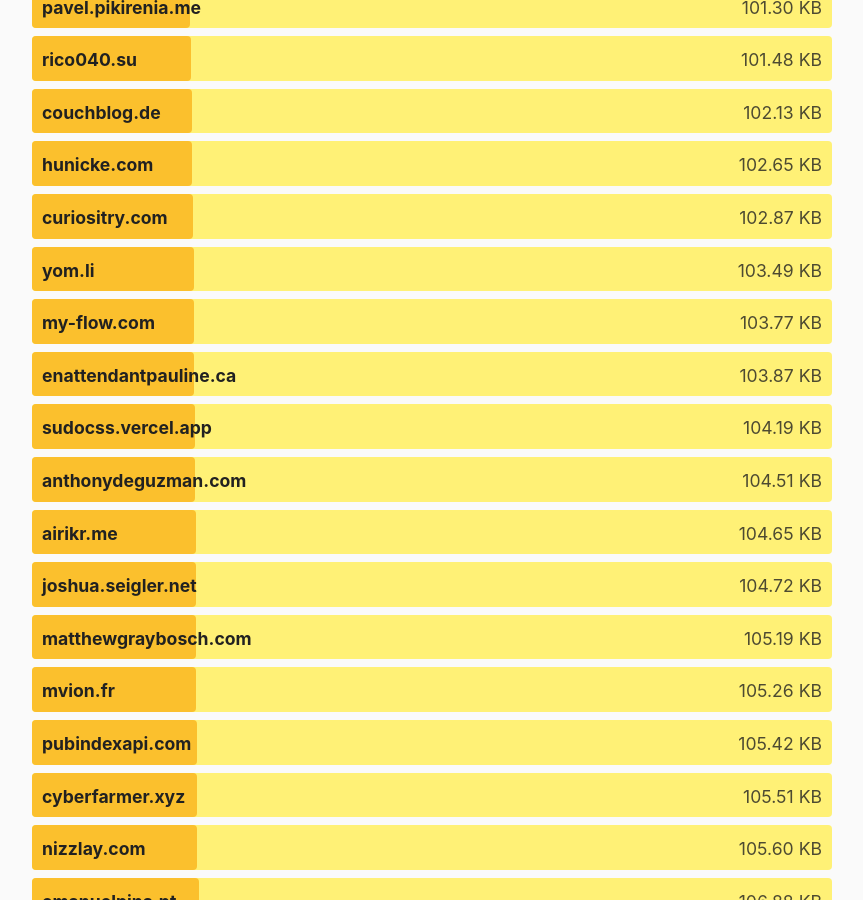
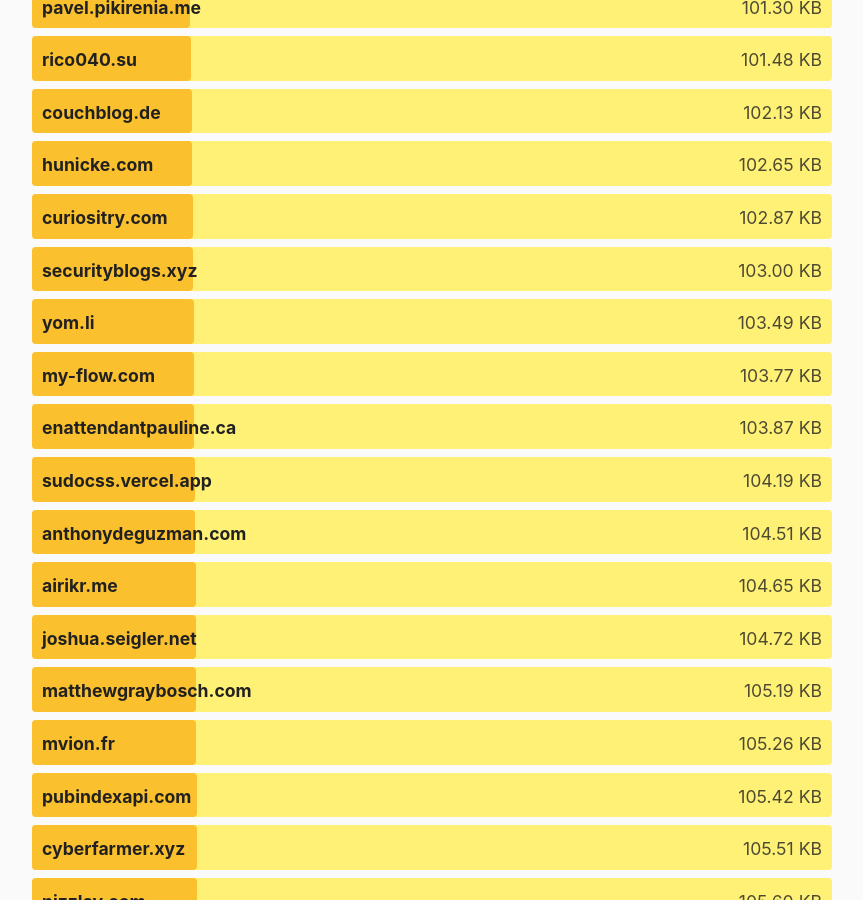
Before and after one commit to kevquirk/512kb.club, a Jekyll site: the page built from index.md, in a window 1280 px wide and 900 px high, scrolled down 25418 px. Shown: the whole window, without its empty margins (208-1071 px from the left). Built offline with Jekyll 4.4.1, drawn with Linux system fonts in a browser that asks for light colours.

Commit message:
Add securityblogs.xyz

```diff
--- a/_data/sites.yml
+++ b/_data/sites.yml
@@ -3403,6 +3403,11 @@
   size: 138.61
   last_checked: 2025-05-18
 
+- domain: securityblogs.xyz
+  url: https://securityblogs.xyz/
+  size: 103
+  last_checked: 2025-11-04
+
 - domain: scaglio.id
   url: https://scaglio.id/
   size: 201.98
```
